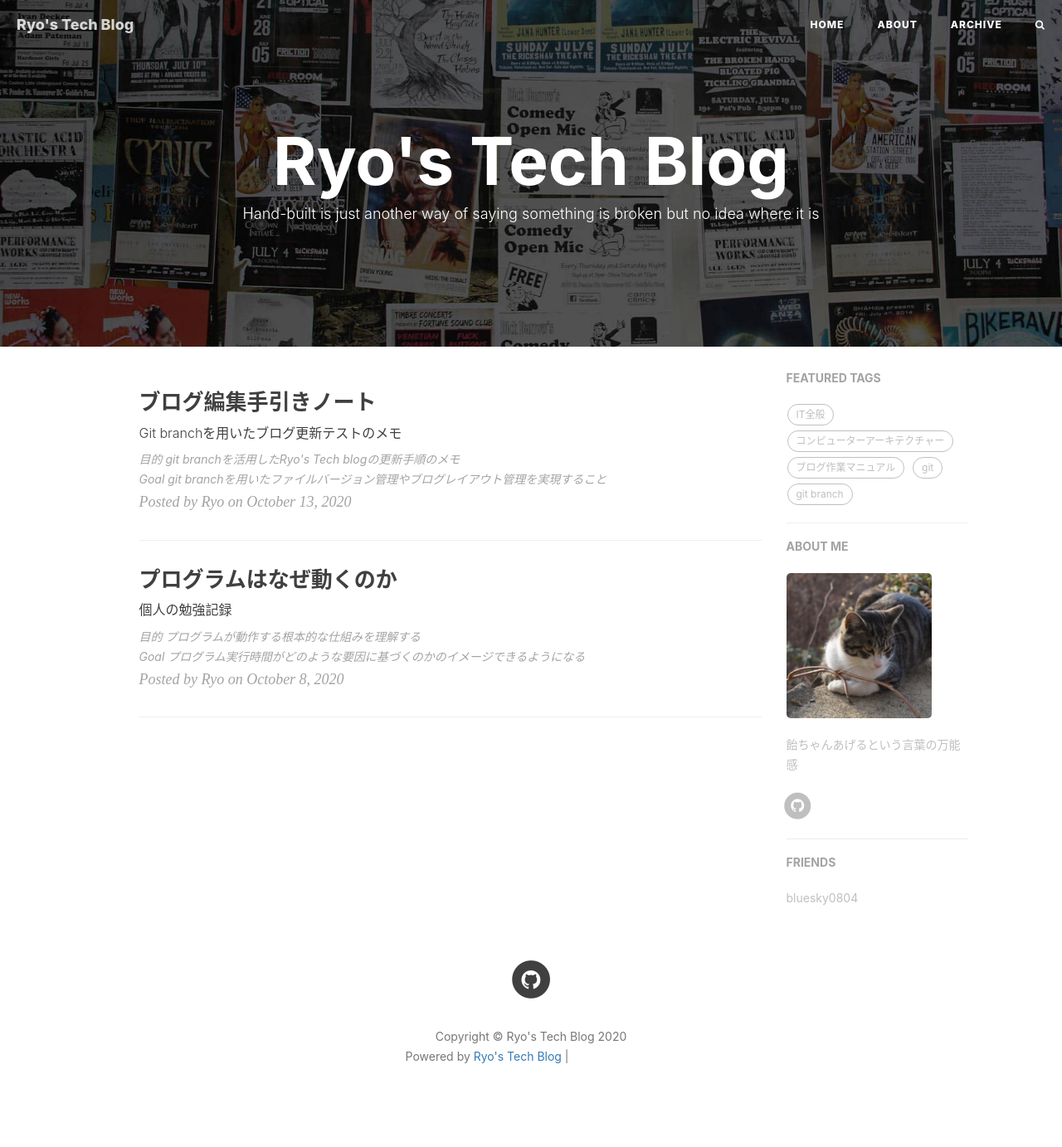
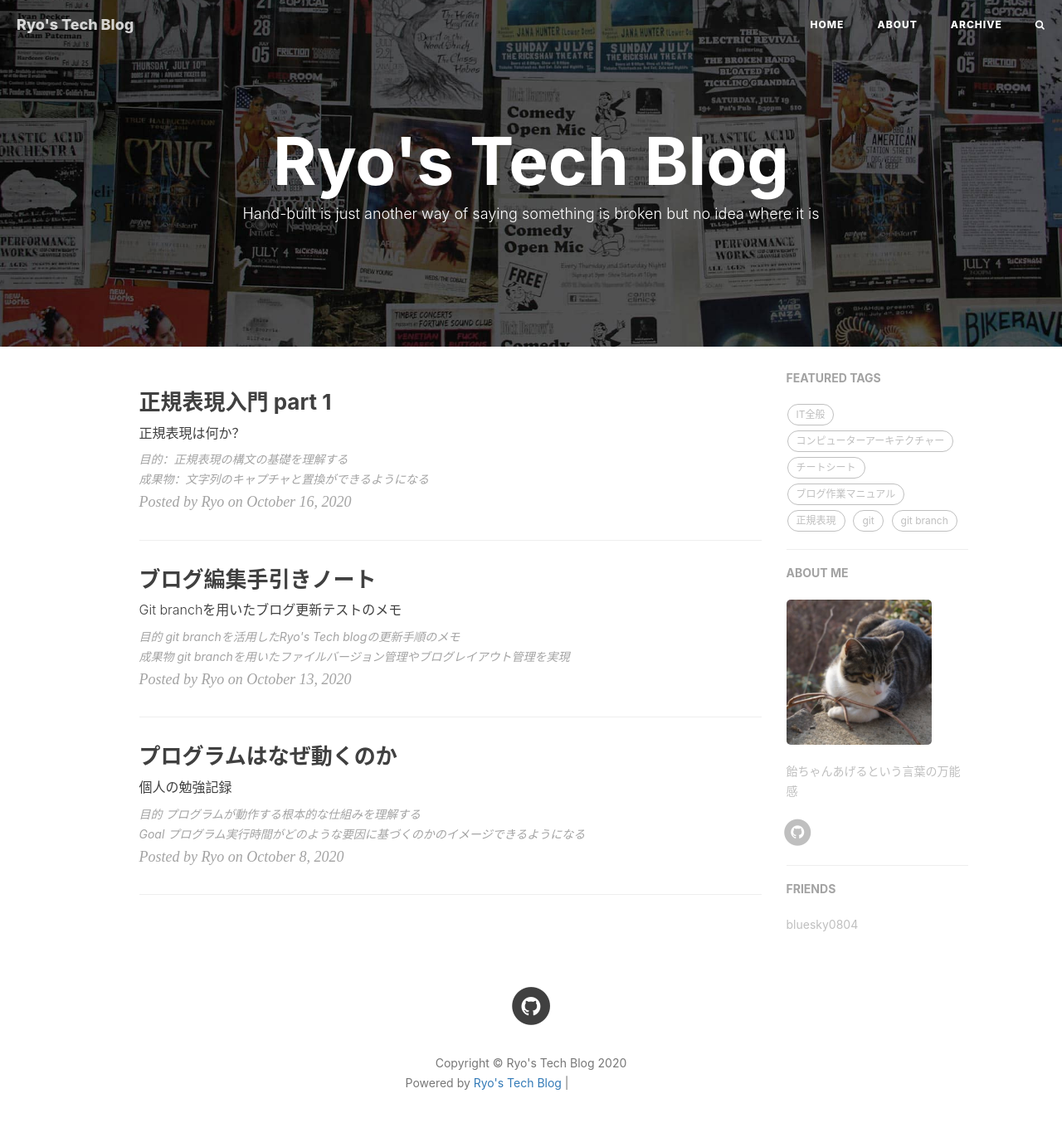
Before and after one commit to RyoNakagami/RyoNakagami.github.io, a Jekyll site: the page built from index.html, in a window 1280 px wide. Shown: the whole page at 83% size. Built offline with Jekyll 4.4.1, drawn with Linux system fonts in a browser that asks for light colours; nearby versions of some CDN libraries; the list of posts is cut into pages by our own code; comment, search, counter and statistics services are not loaded; before the commit the page ends 1351 px from its top, so only the background shows below that; part of the change alters nothing that is shown; grey boxes are pictures that could not be loaded.

Commit message:
add new post

````diff
--- a/_posts/2020-10-13-Blog-development.md
+++ b/_posts/2020-10-13-Blog-development.md
@@ -6,7 +6,7 @@ author: "Ryo"
 header-img: "img/post-git-github-logo.jpg"
 header-mask: 0.4
 purpose: 目的 git branchを活用したRyo's Tech blogの更新手順のメモ
-goal: Goal git branchを用いたファイルバージョン管理やブログレイアウト管理を実現すること
+goal: 成果物 git branchを用いたファイルバージョン管理やブログレイアウト管理を実現
 catelog: true
 tags:
   - git
@@ -179,7 +179,7 @@ Switched to branch 'master'
 Your branch is up to date with 'origin/master'.
 ```
 
-`test` ブランチをマージします。ブランチからマージしたことを明確に歴史に残すためにマージコミットをoption `--no--ff`を用いて実行します。
+`test` ブランチをマージします。ブランチからマージしたことを明確に歴史に残すためにマージコミットをoption `--no-ff`を用いて実行します。
 
 ```
 $ git merge --no-ff test
--- /dev/null
+++ b/_posts/2020-10-16-Regular-Expression-part1.md
@@ -0,0 +1,291 @@
+---
+layout: post
+title: "正規表現入門 part 1"
+subtitle: "正規表現は何か？"
+author: "Ryo"
+header-img: "img/post-git-github-logo.jpg"
+header-mask: 0.4
+catelog: true
+purpose: 目的：正規表現の構文の基礎を理解する
+goal: 成果物：文字列のキャプチャと置換ができるようになる
+tags:
+
+- 正規表現
+- チートシート
+---
+
+|概要||
+|---|---|
+|目的|正規表現の構文の基礎を理解する|
+|Goal|文字列のキャプチャと置換ができるようになる|
+|参考|[Python 3.9 正規表現](https://docs.python.org/ja/3.9/howto/regex.html)<br>[正規表現技術入門 ――最新エンジン実装と理論的背景](https://www.amazon.co.jp/正規表現技術入門-――最新エンジン実装と理論的背景-WEB-PRESS-plus-ebook/dp/B07JHRL2NS/ref=sr_1_5?dchild=1&keywords=正規表現&qid=1602767146&sr=8-5)|
+|key word|正規表現, regular expression|
+
+<!-- START doctoc -->
+<!-- END doctoc -->
+
+## 1. 正規表現の基本
+### 正規表現とは
+
+正規表現(regular expression)とは文字列のパターンを記述するための「表現式」です。表現式ということなので数式のように書き方に一定の構文規則(syntax)があります。式は以下の要素の規則的な組み合わせで表現されます：
+
+|要素|説明|
+|---|---|
+|オペランド|構成要素。例：数式における数|
+|オペレーター|演算子。例：数式における`+`や`-`|
+
+一例として、
+
+```
+0|1|2|3|4|5|6|7|8|9
+```
+
+という正規表現は、0から9までのいずれかの数字1文字という文字列のパターンを表現しています。このパターンは`[0-9]`や`\d`という正規表現でも表現できますが、詳細は後述します。なお「正規」とはある規則に則ってるという意味で理解するとわかりやすいです。
+
+### 正規表現はどのような時に使うのか？
+
+コンピューターのプログラムやデータの多くは文字列で表現されています。そのデータやプログラムを対象に
+
+- 文字列検索
+- 文字列の書き換え
+- 入力形式のvalidation
+
+といった操作をする時に正規表現は役に立ちます。例えば、とある入力フォームで携帯電話番号を申請者に入力してもらうボックスがあったとします。この時、`080-6666-7777`といった形式で入力してもらいたいが入力情報がそのフォーマットに則っているか確かめたい場合、
+
+```
+\d{3}(-\d{4}){2}
+```
+
+という正規表現にマッチする文字列しか認めない関数を組むと`aaa-rtyu-gbnu`や`080-99-99`といった入力を拒絶することができます。また、Pythonなどのプログラミング言語の変数名のvalidation処理（例：変数名はアルファベットか_で始まらなくてはならない）も、正規表現で実現されています。そのほかにも多くのテキストエディターで実装されているシンタックスハイライトも、正規表現で特定のプログラミング言語に応じた文字列規則の抽出という処理を実施しています。
+
+### メタ文字とリテラル
+
+正規表現において文字はメタ文字とリテラルの二つの種類に分類されます。
+
+
+- メタ文字 : metacharacter, 特別な意味を文字のこと
+- リテラル : literal, 特別な意味を持たない文字のこと
+
+#### メタ文字の分類
+
+メタ文字は量指定子やアンカーなどの種類に分類されます。
+
+|種類|説明|
+|---|---|
+|量指定子|繰り返しに関する演算子|
+|アンカー（位置指定子）|位置を表す演算子|
+|エスケープシーケンス|事前に定義されたオペランド|
+|文字クラス|文字のセットを定義する演算子|
+|ドット|任意の1文字|
+
+#### 量指定子
+
+|説明|正規表現の例|マッチする例|
+|---|---|---|
+|`+`|直前の文字が １回以上 繰り返す場合にマッチします。最長一致。条件に合う最長の部分に一致します。|`go+gle`|gogle,go...gle|
+|`*`|直前の文字が ０回以上 繰り返す場合にマッチします。最長一致。条件に合う最長の部分に一致します。|`go*gle`|gglego...gle`|
+|`?`|直前の文字が ０個か１個 の場合にマッチします。最長一致。条件に合う最長の部分に一致します。|`go?gle`|ggle,gogle|
+|`+?`|直前の文字が １回以上 繰り返す場合にマッチします。最短一致。条件に合う最短の部分に一致します。|`go+?gle`|gogle,go...gle|
+|`*?`|直前の文字が ０回以上 繰り返す場合にマッチします。最短一致。条件に合う最短の部分に一致します。|`go*?gle`|ggle,go...gle|
+|`??`|直前の文字が ０個か１個 の場合にマッチします。最短一致。条件に合う最短の部分に一致します。|`go??gle`|ggle, gogle|
+|`{n}`|直前の文字の桁数を指定できます。|`a{3}`|aaa|
+|`{n,}`|直前の文字の最小桁数のみ指定できます。|`a{3,}`|aaa, aaaa...|
+|`{n,m}`|直前の文字の最小桁数と最大桁数を指定できます。最長一致。条件に合う最長の部分に一致します。|`a{3,4}`|aaa, aaaa|
+|`{n,m}?`|直前の文字の最小桁数と最大桁数を指定できます。最短一致。条件に合う最短の部分に一致します。|`a{3,4}?`|aaa, aaaa|
+
+#### アンカー（位置指定子）
+
+|文字|説明|正規表現の例|マッチする例|
+|---|---|---|---|
+|`^`|直後の文字が行の先頭にある場合にマッチします。|`^google`|google...|
+|`$`|直前の文字が行の末尾にある場合にマッチします。|`google$`|...google|
+|`\<`|単語の先頭にマッチします。|`\<`|*google|
+|`\>`|単語の末尾にマッチします。|`\>`|google*|
+|`\b`|単語の先頭か末尾にマッチします。|`\b`|*google*|
+|`\B`|単語の先頭か末尾以外にマッチします。|`\B`|google|
+|`\A`|ファイルの先頭にマッチします。|`\A`|(なし)|
+|`\z`|ファイルの末尾にマッチします。|`\z`|(なし)|
+|`\G`|直前の一致文字列の末尾にマッチします。|`\G`|(なし)|
+
+#### エスケープシーケンス
+
+|文字|説明|対応する表現|
+|---|---|---|
+|`\t`|タブ|(なし)|
+|`\r`|改行。CR(Carriage Return：0x0D)|(なし)|
+|`\n`|改行。LF(Line Feed：0x0A)|(なし)|
+|`\d`|すべての数字|`[0-9]`|
+|`\D`|すべての数字以外の文字|`[^0-9]`|
+|`\s`|垂直タブ以外のすべての空白文字|`[ \t\f\r\n]`|
+|`\S`|すべての非空白文字|`[^ \t\f\r\n]`|
+|`\w`|アルファベット、アンダーバー、数字|`[a-zA-Z_0-9]`|
+|`\W`|アルファベット、アンダーバー、数字以外の文字|`[^a-zA-Z_0-9]`|
+
+### その他
+
+|説明|正規表現の例|マッチする例|
+|---|---|---|
+|`|`|いずれかの条件 (OR条件) として使われます。|`goog(le|ol)`|google, googol|
+|`\`|直後の正規表現記号(メタ文字)を エスケープ します。|`go\+gle`|`go+gle`|
+|`.`|任意の１文字 にマッチします。|`.`|Ａ,あ|
+|`[...]`|角括弧に含まれるいずれか１文字にマッチします。|`[abc]`, `[a-c]`|a, b, c|
+|`[^...]`|角括弧に含まれる文字以外にマッチします。|`[^abc]`, `[^a-c]`|a, b, c以外の文字|
+|`(...)`|文字を１つのグループにまとめることができます。|`goog(le|ol)`|google, googol|
+|`(...)`|優先させたい演算のグループを指定します|`(ab){2}`|abab|
+
+## 2. 正規表現の基本演算：連接, 選択, 繰り返し
+
+正規表現は
+
+- 連接
+- 選択
+- 繰り返し
+
+という３つの基本演算を備えています。
+
+### 連接
+
+正規表現を繋げる演算は連接, concatenationと呼ばれます。連接はよく使われる演算なので、演算子として特別な記号はありません。例えばREGEXという文字列はR, E, G,E, Xの5つの文字の連接で成立しています。
+
+### 選択
+
+`r|s`という正規表現はrまたはsというパターンを表しています。
+
+```
+[東|京]大
+```
+
+は東大と京大の文字列にマッチします。
+
+### 繰り返し
+
+`\d*`は任意の長さの数字列（空文字も含む）を表したり、`[A-Za-z]{1,}`は任意の長さのアルファベット文字列（空文字除く）を表現しています。量指定子を用いることで指定されたパターンの繰り返しから構成される文字列のマッチが可能となります。
+
+### 演算子の結合順位
+
+演算の結合順位とは、どの演算から先に評価するかという順位規則のことです。正規表現における結合順位は
+
+```
+繰り返し > 連結 > 選択
+```
+
+### グループ化
+
+数式と同じように丸括弧を使って文字列を括ることでどの演算を優先的に評価するかを明示的に指定することができます。丸括弧を用いて正規表現を括る機能をグループ化と呼びます。
+
+`apple|orange*`とすると`apple`または`orange*`にマッチするが、`(apple|orange)*`ならば`appleorange`や`orangeorange`などにマッチします。
+
+## 3. キャプチャと置換
+
+正規表現を用いて文字列のキャプチャと置換を紹介します。文字列に対して正規表現を用いてマッチさせ、マッチした文字列に対して置換という操作をします。
+
+### 文字列の部位とマッチング
+
+文字列には部位を表す三つの用語があります。prefix, suffix, substringです。
+
+|文字列の部位|説明|例|
+|---|---|---|
+|`prefix`|文字列の先頭部分。n文字から構成される文字列のprefixは空文字も含め$n+1$個存在する。|abは文字列abcdのprefix|
+|`suffix`|文字列の後方部分。n文字から構成される文字列のsuffixは空文字も含め$n+1$個存在する。|cdは文字列abcdのsuffix|
+|`substring`|文字列に対する部分文字列。n文字から構成される文字列のsubstringは空文字も含め$n\times (n+1)/2 + 1$個存在する。|bcは文字列abcdのsubstring|
+
+この文字列の部位をマッチングのパターンと関連づけると、
+
+|マッチングのパターン|説明|
+|---|---|
+|前方一致|正規表現が与えられた文字列のprefixにマッチ。アンカー, `^` を用いら部分一致と理解できる。|
+|後方一致|正規表現が与えられた文字列のsuffixにマッチ。アンカー, `$` を用いら部分一致と理解できる。|
+|部分一致|正規表現が与えられた文字列のsubstringにマッチ。Pythonだとreモジュールの`search()`に対応|
+|完全一致|正規表現が与えられた文字列に完全にマッチ。文字列のvalidationに用いられる。Pythonだとreモジュールの`match()`に対応|
+
+### キャプチャ
+
+正規表現と文字列からサブマッチを取得する処理のことをキャプチャと言います。キャプチャには二つの方法があります。
+
+- 順番で指定する方法
+- 名前で指定する方法
+
+の二つです。
+
+順番で指定する場合は、正規表現を用いて抽出されたサブマッチのインデックスを利用して、n番目のサブマッチを取得します。名前で指定する方法は、各サブマッチとその名前を辞書の様に対応させ、各サブマッチを取得する方法です。事例を通してこれらを紹介していきます。
+
+#### 事例 1 順番キャプチャ: bashと正規表現を用いてファイルをrenameする
+
+現在のworking directoryに
+```
+$ touch a_20190601.tsv a_20190602.tsv a_20190603.tsv a_20190604.tsv a_20190605.tsv a_20190606.tsv
+```
+で空ファイルを作ります。その結果、
+
+```
+a_20190601.tsv
+a_20190602.tsv
+a_20190603.tsv
+a_20190604.tsv
+a_20190605.tsv
+a_20190606.tsv
+```
+というファイルができます。`[field1]_[field2].tsv`というファイル名のデータを`[field2]_[field1].tsv`に直したいとします。順番で指定する方法でファイルをrenameします。
+
+```
+$ ls -1| sed -nr "s/([a-z]+?)_([0-9]+?)\.tsv/mv & \2_\1.tsv/g" | bash
+```
+
+ここでの処理は、
+
+1. `ls -1`でファイル一覧を縦のリストとして取得し、パイプ `|`を用いて`sed`コマンドにファイル一覧を渡します。
+2. `sed`の`-r`オプションは以下正規表現を使いますよという命令をします。
+3. `sed`の`-n`オプションはマッチしなかったファイルのprint出力をsuppressします
+4. ダブルクォートの次の`s/`は置換を行うという命令を意味します。syntaxは`sed "s/置換前/置換後/"`という形式になります。
+5. `/mv`はmvコマンドを使うという意味です。
+6. `\2`と`\1`は`()`でキャプチャしたサブマッチのindexを示しています。なお、 `\0`には、ファイルネームが格納されています。
+7. bashコマンドに渡し、Linuxコマンドとして実行することを意味しています。最後の`bash`は結果の保存のためと理解しといてください。
+
+結果、
+
+```
+a_20190601.tsv
+a_20190602.tsv
+a_20190603.tsv
+a_20190604.tsv
+a_20190605.tsv
+a_20190606.tsv
+```
+となります。
+
+#### 事例 2 名前付きキャプチャ: Pythonと正規表現を用いて日付表現を日本語に直す
+
+次の様な`test.py`ファイルを作成する
+
+```python
+import re
+
+def main():
+    str1 = "2020-11-31"
+    str2  = re.sub('(?P<y>\d{4})-(?P<m>\d{2})-(?P<d>\d{2})',r'\g<y>年\g<m>月\g<d>日',str1)
+    print(str2)
+
+if __name__ == "__main__":
+    main()
+```
+
+これを`python test.py`で実行すると
+
+```
+$ python test.py
+2020年11月31日
+```
+
+と出力される。`(?P<名前>･･･)`と指定すると名前付きキャプチャができるようになる。参照するには`\g<名前>`とします。
+
+#### 事例 3 順番キャプチャ: 2015年国勢調査shpファイルをcurlコマンドで一括downloadする
+
+e-Statでは国勢調査のデータを都道府県別で公開している。2015年の国勢調査のデータのPATHは`https://www.e-stat.go.jp/gis/statmap-search/data?dlserveyId=A002005212015&code=[01-47]&coordSys=1&format=shape&downloadType=5`で`[01-47]`が各都道府県の番号に対応している。このファイルをダウンロードし、その名前は都道府県番号と対応させて保存したいとする。
+
+この時、
+
+```
+curl 'https://www.e-stat.go.jp/gis/statmap-search/data?dlserveyId=A002005212015&code=[01-47]&coordSys=1&format=shape&downloadType=5' -o '#1.zip'
+```
+
+とすれば`#1`の部分にキャプチャした数値が入力され、このコマンドだけで各都道府県のshpファイルをダウンロードすることができる。
````
